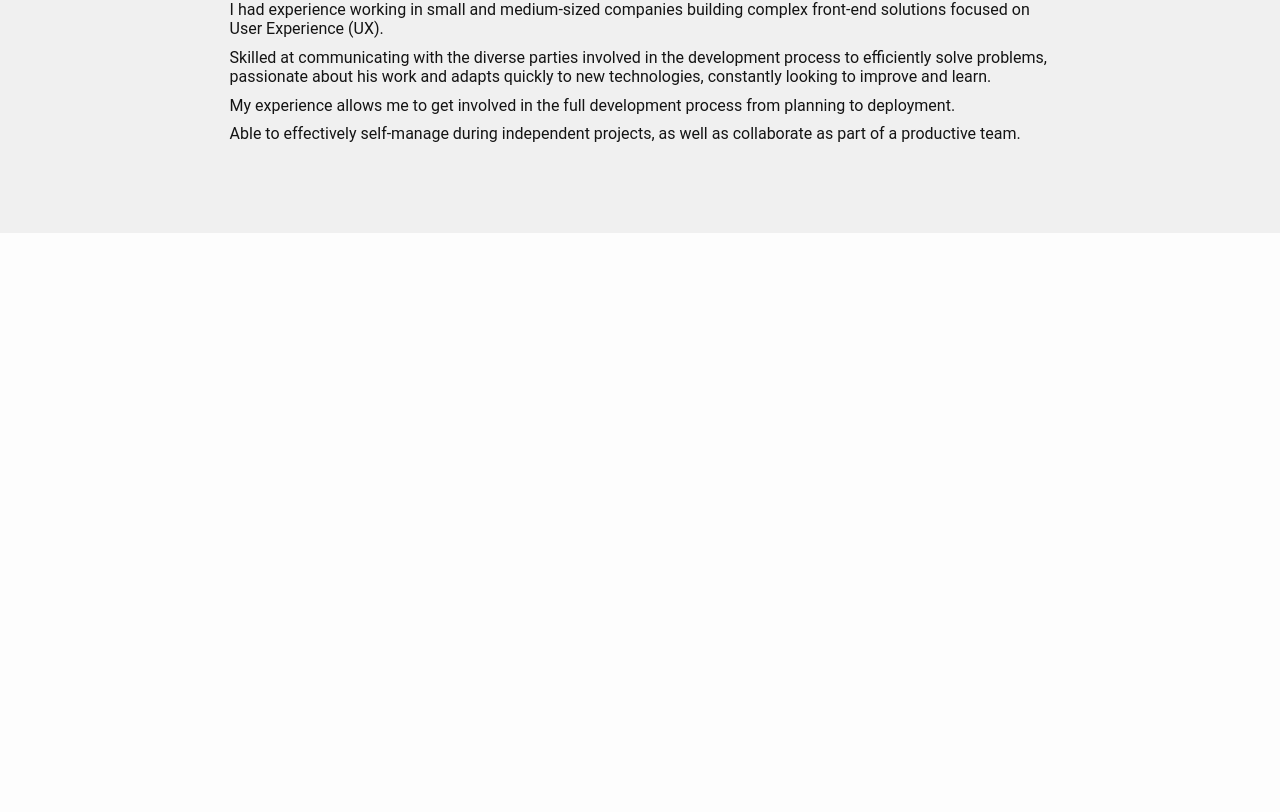
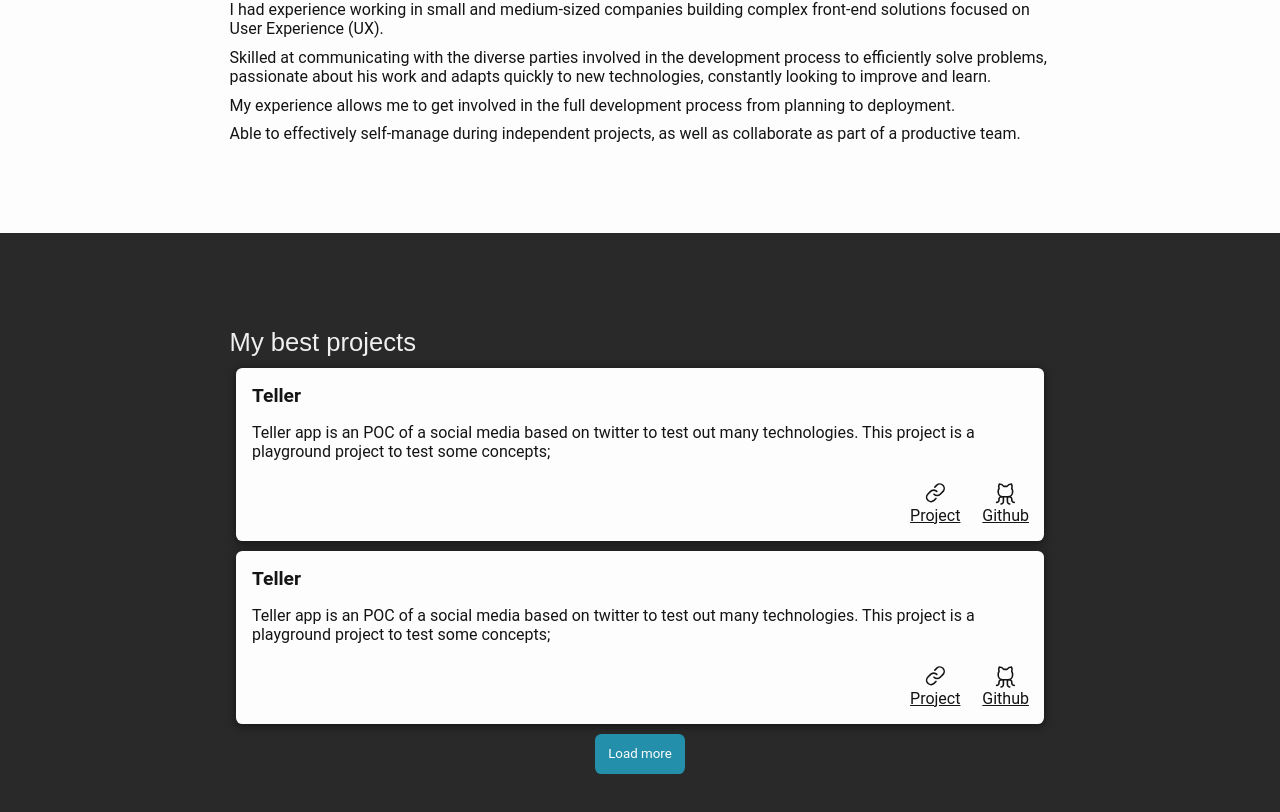
Before and after one commit to GuiMoraesDev/portfolio, a Next.js app: page / in a window 1280 px wide. Shown: the part 746-1558 px from the top of the page. Before the commit the page ends 979 px from the top, so only its background shows below. Built offline with nearby package versions, Linux system fonts and the light colour scheme.

Commit message:
feat: create portfolio session

```diff
--- a/next.config.js
+++ b/next.config.js
@@ -1,10 +1,10 @@
 /** @type {import('next').NextConfig} */
 const nextConfig = {
-  reactStrictMode: true,
-  swcMinify: true,
+	reactStrictMode: true,
+	swcMinify: true,
 	images: {
-    domains: ['cdn.jsdelivr.net'],
-  }
-}
+		domains: ['cdn.jsdelivr.net', 'via.placeholder.com'],
+	},
+};
 
-module.exports = nextConfig
+module.exports = nextConfig;
--- /dev/null
+++ b/src/data/index.ts
@@ -0,0 +1,74 @@
+export const PORTFOLIO_PROJECTS = [
+	{
+		id: '77879ace-abec-42b8-a804-3aa47355a467',
+		links: {
+			project: 'https://github.com/GuiMoraesDev',
+			github: 'https://github.com/GuiMoraesDev',
+		},
+		legend: {
+			title: 'Teller',
+			description:
+				'Teller app is an POC of a social media based on twitter to test out many technologies. This project is a playground project to test some concepts;',
+		},
+	},
+	{
+		id: '41c53ded-b349-4ac8-84ac-079cde35b7d7',
+		links: {
+			project: 'https://github.com/GuiMoraesDev',
+			github: 'https://github.com/GuiMoraesDev',
+		},
+		legend: {
+			title: 'Teller',
+			description:
+				'Teller app is an POC of a social media based on twitter to test out many technologies. This project is a playground project to test some concepts;',
+		},
+	},
+	{
+		id: '4da09523-32e1-4ed7-9b47-151557f89e31',
+		links: {
+			project: 'https://github.com/GuiMoraesDev',
+			github: 'https://github.com/GuiMoraesDev',
+		},
+		legend: {
+			title: 'Teller',
+			description:
+				'Teller app is an POC of a social media based on twitter to test out many technologies. This project is a playground project to test some concepts;',
+		},
+	},
+	{
+		id: '9069dac2-f50e-45da-83d2-9593fc96bb82',
+		links: {
+			project: 'https://github.com/GuiMoraesDev',
+			github: 'https://github.com/GuiMoraesDev',
+		},
+		legend: {
+			title: 'Teller',
+			description:
+				'Teller app is an POC of a social media based on twitter to test out many technologies. This project is a playground project to test some concepts;',
+		},
+	},
+	{
+		id: 'a61ae95e-a9e0-44f6-a322-d5e4fca81cf2',
+		links: {
+			project: 'https://github.com/GuiMoraesDev',
+			github: 'https://github.com/GuiMoraesDev',
+		},
+		legend: {
+			title: 'Teller',
+			description:
+				'Teller app is an POC of a social media based on twitter to test out many technologies. This project is a playground project to test some concepts;',
+		},
+	},
+	{
+		id: '8f010be5-cfc0-419e-8172-60050b0cdf7c',
+		links: {
+			project: 'https://github.com/GuiMoraesDev',
+			github: 'https://github.com/GuiMoraesDev',
+		},
+		legend: {
+			title: 'Teller',
+			description:
+				'Teller app is an POC of a social media based on twitter to test out many technologies. This project is a playground project to test some concepts;',
+		},
+	},
+];
--- a/src/sessions/About/styles.ts
+++ b/src/sessions/About/styles.ts
@@ -9,7 +9,7 @@
 
 	width: 100%;
 
-	background-color: ${({ theme }) => theme.colors.neutrals['050']};
+	background-color: ${({ theme }) => theme.themeColors.canvas};
 `;
 
 export const ContentWrapper = styled.div`
--- a/src/sessions/Hero/styles.ts
+++ b/src/sessions/Hero/styles.ts
@@ -8,7 +8,7 @@
 
 	width: 100%;
 
-	background-color: ${({ theme }) => theme.colors.neutrals[800]};
+	background-color: ${({ theme }) => theme.themeColors.canvasInvertedLight};
 `;
 
 export const ContentWrapper = styled(Content)`
--- /dev/null
+++ b/src/sessions/Portfolio/helpers/formatProjectsArray.ts
@@ -0,0 +1,16 @@
+import { PORTFOLIO_PROJECTS } from 'data';
+
+const PROJECTS_QTD = 2;
+
+export const formatProjectsArray = (
+	spliceIndex = 0
+) => {
+	const copyOfPortfolioProjects = [...PORTFOLIO_PROJECTS];
+
+	const projectsQtdToRender = copyOfPortfolioProjects.splice(
+		spliceIndex,
+		PROJECTS_QTD
+	);
+
+	return projectsQtdToRender;
+};
--- /dev/null
+++ b/src/sessions/Portfolio/index.tsx
@@ -0,0 +1,83 @@
+import { useCallback, useState } from 'react';
+
+import Link from 'next/link';
+
+import { PORTFOLIO_PROJECTS } from 'data';
+import {
+	Link as LinkIcon,
+	GithubLogo,
+	CaretUp,
+	CaretDown,
+} from 'phosphor-react';
+
+import Text from 'components/Text';
+
+import * as PatternStyles from 'styles/global/patterns';
+
+import { formatProjectsArray } from './helpers/formatProjectsArray';
+import * as Styles from './styles';
+
+const Portfolio = (): JSX.Element => {
+	const [projects, setProjects] = useState(formatProjectsArray);
+
+	const hasMoreProjectsToLoad = projects.length < PORTFOLIO_PROJECTS.length;
+
+	const handleLoadMoreProjects = useCallback(() => {
+		if (!hasMoreProjectsToLoad) {
+			return;
+		}
+
+		setProjects((state) => {
+			const lastIndex = state.length;
+
+			const formattedProjects = formatProjectsArray(lastIndex);
+
+			return [...state, ...formattedProjects];
+		});
+	}, [hasMoreProjectsToLoad]);
+
+	return (
+		<Styles.PortfolioContainer>
+			<PatternStyles.Content>
+				<Text label="My best projects" dimension="heading2" variant="white" />
+
+				<Styles.ContentWrapper>
+					{projects.map((project) => (
+						<Styles.ProjectCard key={`project_${project.id}`}>
+							<Styles.ProjectLegend>
+								<Text label={project.legend.title} dimension="body1" isBold />
+
+								<Text label={project.legend.description} />
+							</Styles.ProjectLegend>
+
+							<Styles.LinksWrapper>
+								<Link href={project.links.project} passHref>
+									<Styles.SocialLinks target="_blank" rel="noopener noreferrer">
+										<LinkIcon />
+										<Text label="Project" />
+									</Styles.SocialLinks>
+								</Link>
+
+								<Link href={project.links.github} passHref>
+									<Styles.SocialLinks target="_blank" rel="noopener noreferrer">
+										<GithubLogo />
+										<Text label="Github" />
+									</Styles.SocialLinks>
+								</Link>
+							</Styles.LinksWrapper>
+						</Styles.ProjectCard>
+					))}
+
+					<Styles.Button
+						onClick={handleLoadMoreProjects}
+						disabled={!hasMoreProjectsToLoad}
+					>
+						Load more
+					</Styles.Button>
+				</Styles.ContentWrapper>
+			</PatternStyles.Content>
+		</Styles.PortfolioContainer>
+	);
+};
+
+export default Portfolio;
--- /dev/null
+++ b/src/sessions/Portfolio/styles.ts
@@ -0,0 +1,120 @@
+import styled from 'styled-components';
+
+export const PortfolioContainer = styled.div`
+	display: flex;
+	flex-direction: column;
+
+	align-items: center;
+	justify-content: center;
+
+	width: 100%;
+
+	background-color: ${({ theme }) => theme.themeColors.canvasInvertedLight};
+`;
+
+export const ContentWrapper = styled.div`
+	display: flex;
+
+	flex-direction: column;
+
+	padding: ${({ theme }) => theme.sizes.common['x1']};
+	gap: ${({ theme }) => theme.sizes.common['x1.5']};
+`;
+
+export const ProjectCard = styled.div`
+	display: flex;
+
+	flex-direction: column;
+
+	align-items: center;
+	justify-content: center;
+
+	width: 100%;
+
+	padding: ${({ theme }) => theme.sizes.common['x1']};
+
+	background-color: ${({ theme }) => theme.themeColors.canvas};
+
+	border: none;
+	border-radius: ${({ theme }) => theme.rounded.sm};
+
+	box-shadow: ${({ theme }) => `0px 2px 8px 0px ${theme.colors.neutrals[900]}`};
+`;
+
+export const ProjectLegend = styled.section`
+	display: flex;
+
+	flex-direction: column;
+
+	width: 100%;
+
+	padding: ${({ theme }) => theme.sizes.common['x1.5']};
+
+	gap: ${({ theme }) => theme.sizes.common['x2.5']};
+`;
+
+export const LinksWrapper = styled.div`
+	display: flex;
+
+	align-items: center;
+	justify-content: flex-end;
+
+	width: 100%;
+
+	background-color: ${({ theme }) => theme.themeColors.canvas};
+
+	padding: ${({ theme }) => theme.sizes.common['x1.5']};
+
+	gap: ${({ theme }) => theme.sizes.common['x4']};
+`;
+
+export const SocialLinks = styled.a`
+	display: flex;
+
+	flex-direction: column;
+
+	align-items: center;
+	justify-content: center;
+
+	width: ${({ theme }) => theme.sizes.common.x7};
+	height: ${({ theme }) => theme.sizes.common.x7};
+
+	border: none;
+
+	transition: transform ${({ theme }) => theme.transition.normal};
+	color: ${({ theme }) => theme.themeColors.text};
+
+	svg {
+		width: 100%;
+		height: 100%;
+	}
+
+	:hover {
+		transform: scale(1.1);
+	}
+`;
+
+export const Button = styled.button`
+	padding: ${({ theme }) => theme.sizes.dimensions.spacing.xs};
+
+	width: ${({ theme }) => theme.sizes.dimensions.height.xl};
+
+	border: none;
+	border-radius: ${({ theme }) => theme.rounded.sm};
+
+	margin: auto;
+
+	color: ${({ theme }) => theme.themeColors.textInverted};
+	background-color: ${({ theme }) => theme.themeColors.brandPrimary};
+
+	transition: background-color ${({ theme }) => theme.transition.normal};
+
+	:hover {
+		background-color: ${({ theme }) => theme.themeColors.brandPrimaryDark};
+	}
+
+	:disabled {
+		color: ${({ theme }) => theme.themeColors.text};
+		background-color: ${({ theme }) => theme.colors.neutrals[300]};
+	}
+`;
--- a/src/styles/themes/index.ts
+++ b/src/styles/themes/index.ts
@@ -32,8 +32,8 @@
   },
   shadows: {
     none: "none",
-    regular: `0px 3px 6px 1px ${themeColors.canvasDark}`,
-    short: `1px 0px 3px 0px ${themeColors.canvasDark}`,
+    regular: `0px 3px 6px 1px ${colors.neutrals[100]}`,
+    short: `1px 0px 3px 0px ${colors.neutrals[100]}`,
   },
 };
 
--- a/src/views/Home/index.tsx
+++ b/src/views/Home/index.tsx
@@ -1,5 +1,6 @@
 import AboutSession from 'sessions/About';
 import HeroSession from 'sessions/Hero';
+import PortfolioSession from 'sessions/Portfolio';
 
 import * as Styles from './styles';
 
@@ -8,6 +9,7 @@
 		<Styles.Container>
 			<HeroSession />
 			<AboutSession />
+			<PortfolioSession />
 		</Styles.Container>
 	);
 };
```
Also changed, not shown: styled.d.ts (+202 -190 lines).
